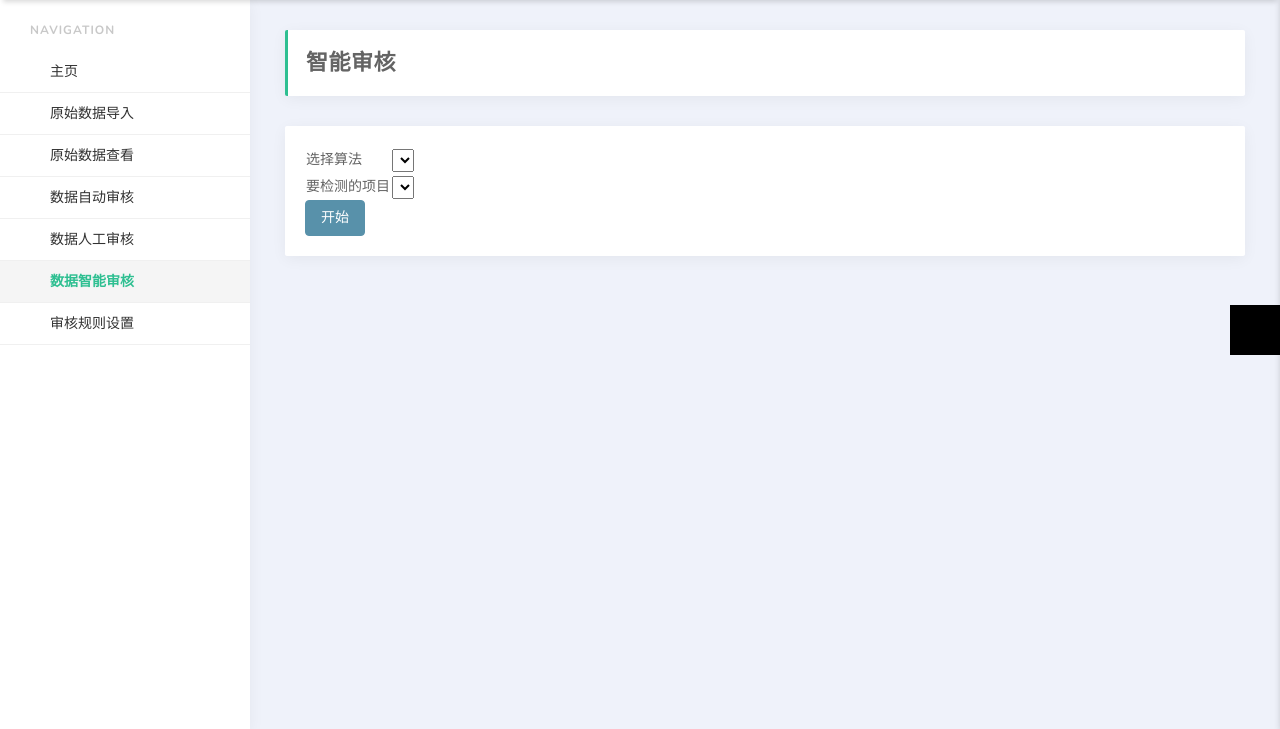
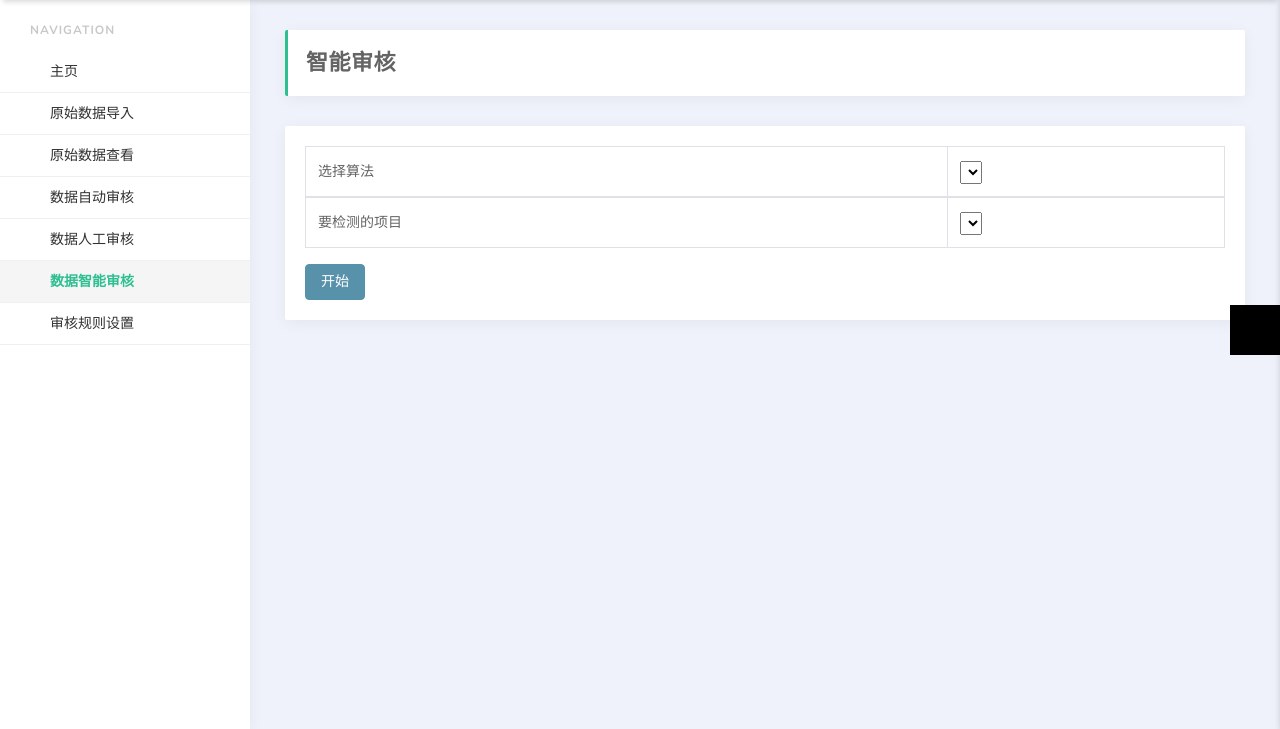
Before and after one commit to yinque/data_credit, a Flask app: page /ai/check in a window 1280 px wide. Shown: the part 70-799 px from the top of the page. Run offline with Flask 2, Linux system fonts and the light colour scheme; data comes from the database, SQL or seed files in the repository; data that the repository does not hold is empty; some libraries are stand-ins or nearby versions.

Commit message:
添加了智能审核表格边框，删除临时代码注释

```diff
--- a/app/templates/ai/check.html
+++ b/app/templates/ai/check.html
@@ -7,7 +7,7 @@
     </div>
     <div class="card">
         <div class="card-body">
-            <table>
+            <table class="table table-bordered">
                 <tbody>
                 <tr>
                     <td>选择算法</td>
@@ -67,46 +67,7 @@
             </div>
         </div>
     </div>
-<!--    <div class="card">-->
-<!--        <div class="card-header">审核结果</div>-->
-<!--        <div class="card-body">-->
-<!--            <table class="table table-bordered">-->
-<!--                <tbody>-->
-<!--                    <tr>-->
-<!--                        <td>检测的数据总数</td>-->
-<!--                        <td>11456-->
-<!--                        </td>-->
-<!--                    </tr>-->
-<!--                    <tr>-->
-<!--                        <td>异常数量</td>-->
-<!--                        <td>345</td>-->
-<!--                    </tr>-->
-<!--                    <tr>-->
-<!--                        <td>异常比例</td>-->
-<!--                        <td>0.03%</td>-->
-<!--                    </tr>-->
-<!--                    <tr>-->
-<!--                        <td>检测的数据元素</td>-->
-<!--                        <td>-->
-<!--                            高锰酸盐指数;氨氮;总磷-->
-<!--                        </td>-->
-<!--                    </tr>-->
-<!--                    <tr>-->
-<!--                        <td>检测结果</td>-->
-<!--                        <td>[ 1., 1., 1., 1., 1., 1., 1., 1., 1., -1., -1., 1., 1.,<br>-->
-<!--                            1., 1., 1., 1., 1., 1., 1., 1., -1., 1., 1., 1., 1.,<br>-->
-<!--                            1., 1., 1., 1., 1., 1., 1., 1., 1., 1., 1., 1., 1.,<br>-->
-<!--                            1., 1., 1., 1., -1., 1., -1., -1., 1., 1., 1., 1., 1.,<br>-->
-<!--                            1., 1., 1., 1., -1., 1., 1., 1., 1., 1., 1., -1., 1.,<br>-->
-<!--                            1., 1., 1., 1., 1., 1., -1., 1., 1., 1., 1., 1., 1.,<br>-->
-<!--                            1., 1., 1., 1., 1., 1., 1., 1., 1., 1., 1., 1., 1.,<br>-->
-<!--                            1., 1., 1., 1., 1.]<br>-->
-<!--                        </td>-->
-<!--                    </tr>-->
-<!--                </tbody>-->
-<!--            </table>-->
-<!--        </div>-->
-<!--    </div>-->
+
 {% endblock %}
 
 {% block script %}
```
